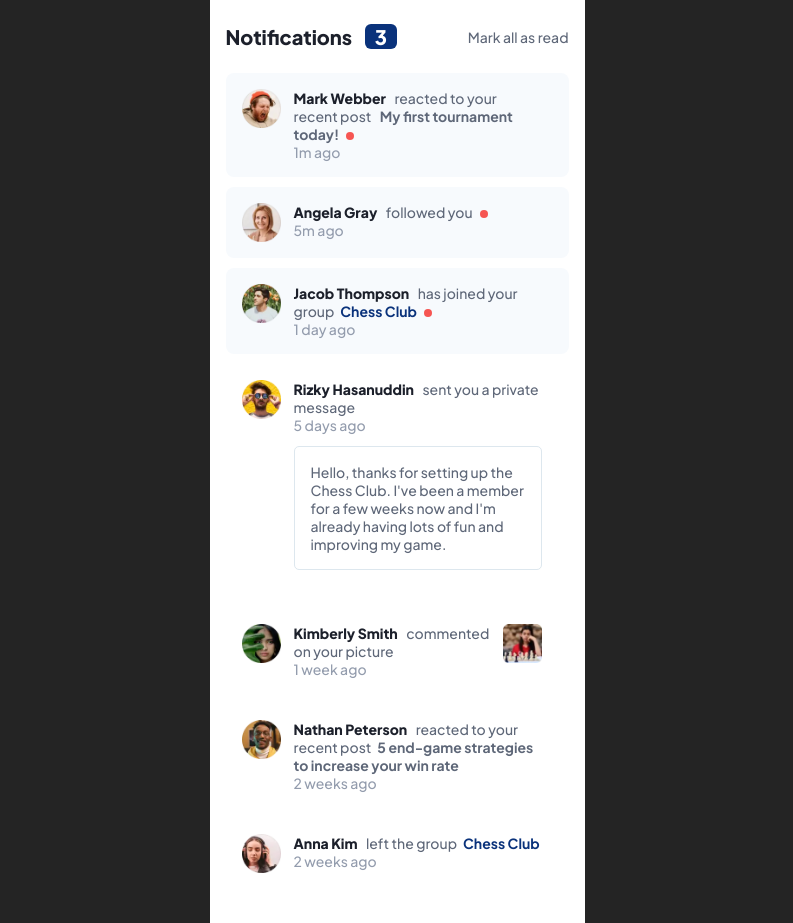
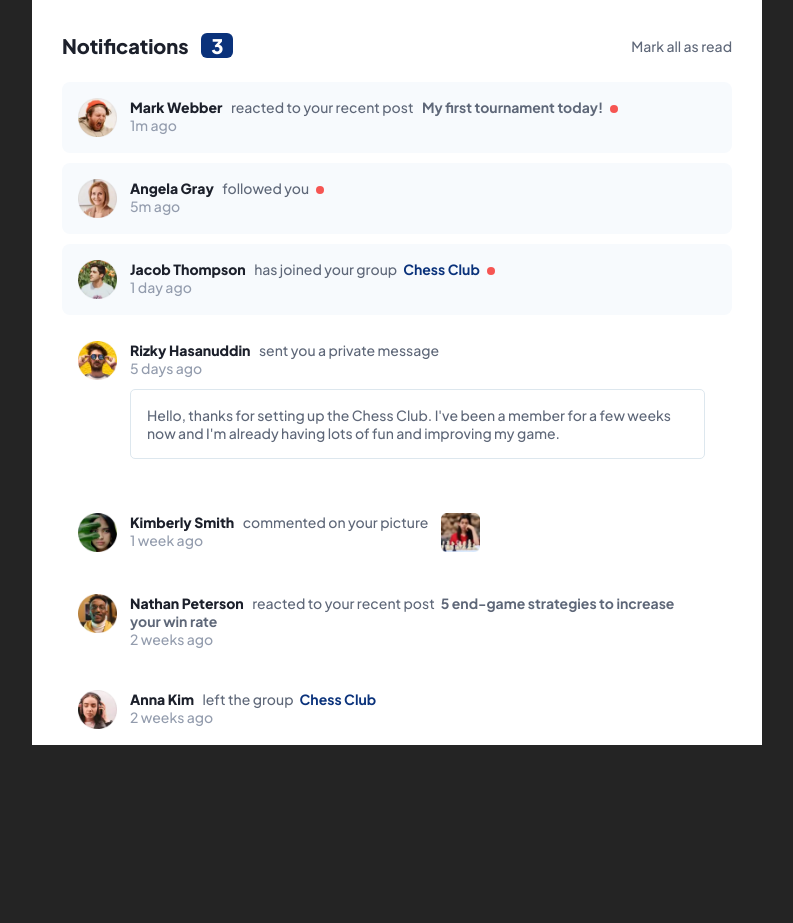
Before and after one commit to giorgi1001/notification-page, a React (Vite) app: page / in a window 1280 px wide. Shown: the whole page, without its empty margins (243-1036 px from the left). After the commit the page ends 800 px from the top, so only its background shows below. Built offline with nearby package versions, Linux system fonts and the light colour scheme.

Commit message:
add responsive

```diff
--- a/src/App.css
+++ b/src/App.css
@@ -7,3 +7,9 @@
 main {
   background: var(--9---White, #fff);
 }
+@media only screen and (min-width: 70rem) {
+  .section {
+    width: 73rem;
+    padding: 3.3rem 3rem 0 3rem;
+  }
+}
```
